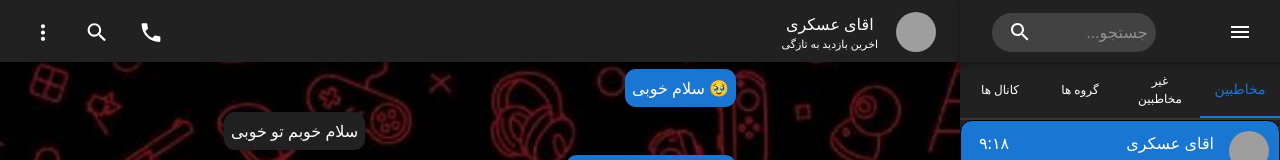
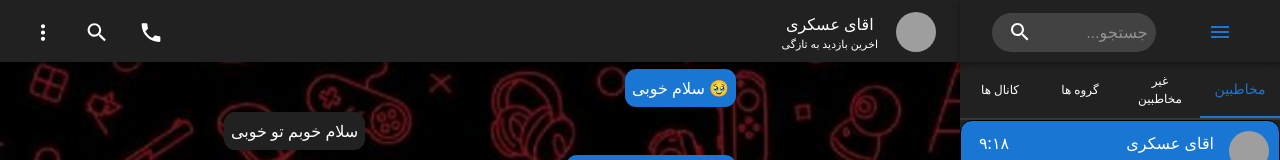
Before and after one commit to hassan7303/webchat, a React (Create React App) app: page /chatPage in a window 1280 px wide. Shown: the top 160 px of the page. Built offline with nearby package versions, Linux system fonts and the light colour scheme; grey boxes are pictures that could not be loaded.

Commit message:
add menu in saidebar

```diff
--- a/src/component/ChatPage/Sidebar/SearchAppBar.jsx
+++ b/src/component/ChatPage/Sidebar/SearchAppBar.jsx
@@ -1,4 +1,3 @@
-import * as React from "react";
 import { styled, alpha } from "@mui/material/styles";
 import AppBar from "@mui/material/AppBar";
 import Box from "@mui/material/Box";
@@ -8,7 +7,11 @@
 import InputBase from "@mui/material/InputBase";
 import MenuIcon from "@mui/icons-material/Menu";
 import SearchIcon from "@mui/icons-material/Search";
-
+import React, { useState } from "react";
+import Menu from "@mui/material/Menu";
+import MenuItem from "@mui/material/MenuItem";
+import Button from "@mui/material/Button";
+import Fade from "@mui/material/Fade";
 const Search = styled("div")(({ theme }) => ({
   position: "relative",
   borderRadius: "34px",
@@ -54,6 +57,16 @@
 }));
 
 export default function SearchAppBar() {
+  const [anchorEl, setAnchorEl] = useState(null);
+  const open = Boolean(anchorEl);
+  const handleClick = (event) => {
+    console.log("hassan");
+    setAnchorEl(event.currentTarget);
+  };
+  const handleClose = () => {
+    setAnchorEl(null);
+  };
+
   return (
     <Box sx={{ flexGrow: 1 }}>
       <AppBar position="static">
@@ -64,8 +77,34 @@
             color="inherit"
             aria-label="open drawer"
             sx={{ mr: 2 }}
+            id="fade-button"
+            aria-controls={open ? "fade-menu" : undefined}
+            aria-haspopup="true"
+            aria-expanded={open ? "true" : undefined}
+
           >
-            <MenuIcon />
+            <Button
+              id="basic-button"
+              aria-controls={open ? "basic-menu" : undefined}
+              aria-haspopup="true"
+              aria-expanded={open ? "true" : undefined}
+              onClick={handleClick}
+            >
+              <MenuIcon />
+            </Button>
+            <Menu
+              id="fade-menu"
+              anchorEl={anchorEl}
+              open={open}
+              onClose={handleClose}
+              MenuListProps={{
+                "aria-labelledby": "fade-button",
+              }}
+            >
+              <MenuItem onClick={handleClose}>پیام های ذخیره شده</MenuItem>
+              <MenuItem onClick={handleClose}>مخاطبین</MenuItem>
+              <MenuItem onClick={handleClose}>تنظیمات</MenuItem>
+            </Menu>
           </IconButton>
           <Typography
             variant="h6"
```
